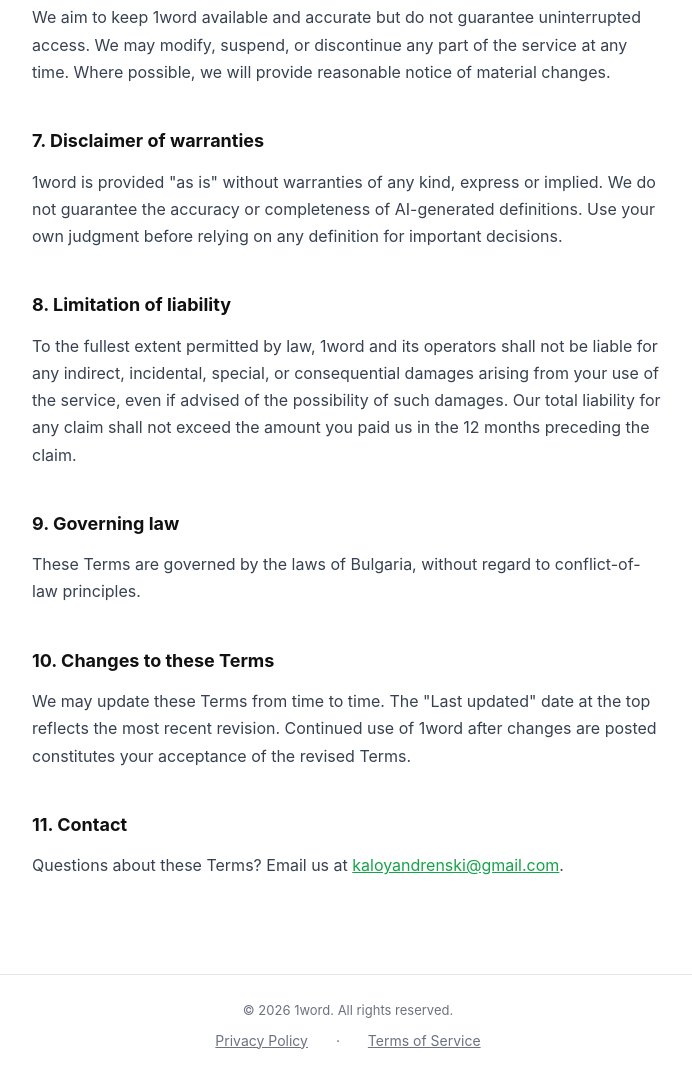
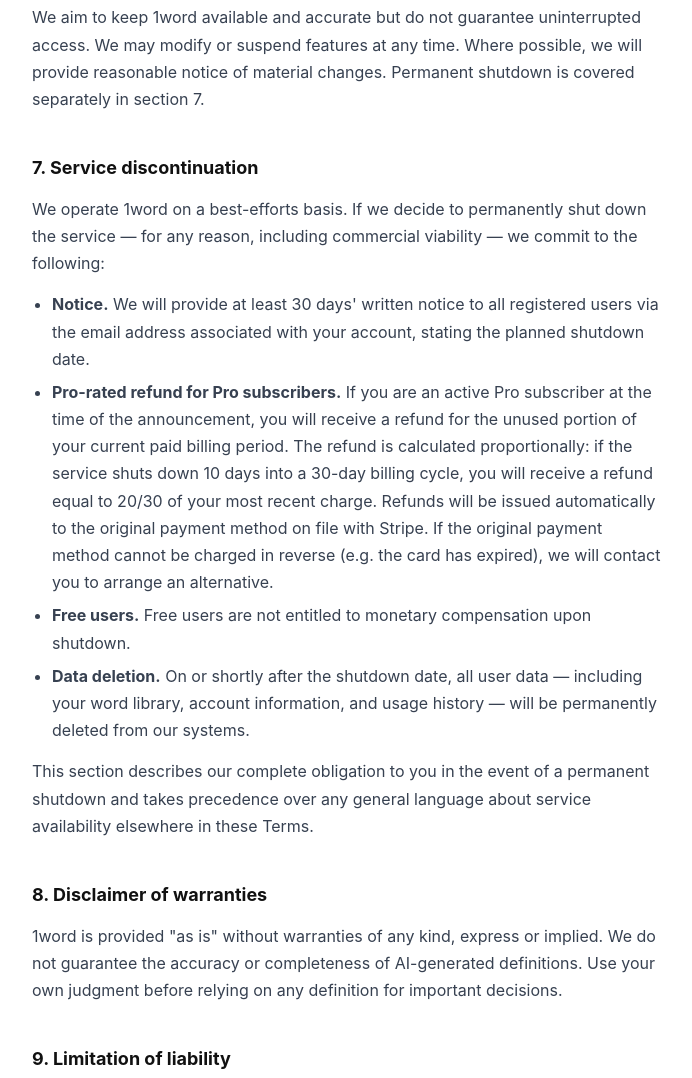
Before and after one commit to kaldren/1word, a browser extension: page website/terms.html in a window 1280 px wide. Shown: the part 1498-2576 px from the top of the page, without its empty margins (292-984 px from the left). Drawn offline with Linux system fonts and the light colour scheme.

Commit message:
added shutdown terms

```diff
--- a/website/terms.html
+++ b/website/terms.html
@@ -66,7 +66,7 @@
 
 <main>
   <h1>Terms of Service</h1>
-  <p class="meta">Last updated: April 21, 2026</p>
+  <p class="meta">Last updated: April 22, 2026</p>
 
   <p>These Terms of Service ("Terms") govern your use of the 1word browser extension and associated services operated by 1word ("we", "us", or "our"). By installing or using 1word, you agree to these Terms.</p>
 
@@ -98,21 +98,31 @@
   <p>We reserve the right to suspend or terminate accounts that violate these rules.</p>
 
   <h2>6. Availability and changes</h2>
-  <p>We aim to keep 1word available and accurate but do not guarantee uninterrupted access. We may modify, suspend, or discontinue any part of the service at any time. Where possible, we will provide reasonable notice of material changes.</p>
+  <p>We aim to keep 1word available and accurate but do not guarantee uninterrupted access. We may modify or suspend features at any time. Where possible, we will provide reasonable notice of material changes. Permanent shutdown is covered separately in section 7.</p>
 
-  <h2>7. Disclaimer of warranties</h2>
+  <h2>7. Service discontinuation</h2>
+  <p>We operate 1word on a best-efforts basis. If we decide to permanently shut down the service — for any reason, including commercial viability — we commit to the following:</p>
+  <ul>
+    <li><strong>Notice.</strong> We will provide at least 30 days' written notice to all registered users via the email address associated with your account, stating the planned shutdown date.</li>
+    <li><strong>Pro-rated refund for Pro subscribers.</strong> If you are an active Pro subscriber at the time of the announcement, you will receive a refund for the unused portion of your current paid billing period. The refund is calculated proportionally: if the service shuts down 10 days into a 30-day billing cycle, you will receive a refund equal to 20/30 of your most recent charge. Refunds will be issued automatically to the original payment method on file with Stripe. If the original payment method cannot be charged in reverse (e.g. the card has expired), we will contact you to arrange an alternative.</li>
+    <li><strong>Free users.</strong> Free users are not entitled to monetary compensation upon shutdown.</li>
+    <li><strong>Data deletion.</strong> On or shortly after the shutdown date, all user data — including your word library, account information, and usage history — will be permanently deleted from our systems.</li>
+  </ul>
+  <p>This section describes our complete obligation to you in the event of a permanent shutdown and takes precedence over any general language about service availability elsewhere in these Terms.</p>
+
+  <h2>8. Disclaimer of warranties</h2>
   <p>1word is provided "as is" without warranties of any kind, express or implied. We do not guarantee the accuracy or completeness of AI-generated definitions. Use your own judgment before relying on any definition for important decisions.</p>
 
-  <h2>8. Limitation of liability</h2>
+  <h2>9. Limitation of liability</h2>
   <p>To the fullest extent permitted by law, 1word and its operators shall not be liable for any indirect, incidental, special, or consequential damages arising from your use of the service, even if advised of the possibility of such damages. Our total liability for any claim shall not exceed the amount you paid us in the 12 months preceding the claim.</p>
 
-  <h2>9. Governing law</h2>
+  <h2>10. Governing law</h2>
   <p>These Terms are governed by the laws of Bulgaria, without regard to conflict-of-law principles.</p>
 
-  <h2>10. Changes to these Terms</h2>
+  <h2>11. Changes to these Terms</h2>
   <p>We may update these Terms from time to time. The "Last updated" date at the top reflects the most recent revision. Continued use of 1word after changes are posted constitutes your acceptance of the revised Terms.</p>
 
-  <h2>11. Contact</h2>
+  <h2>12. Contact</h2>
   <p>Questions about these Terms? Email us at <a href="mailto:kaloyandrenski@gmail.com">kaloyandrenski@gmail.com</a>.</p>
 </main>
 
```
